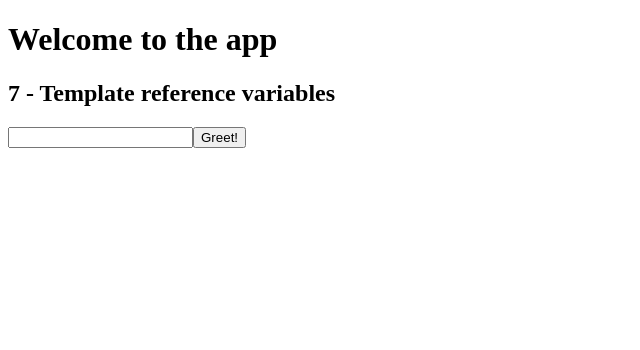
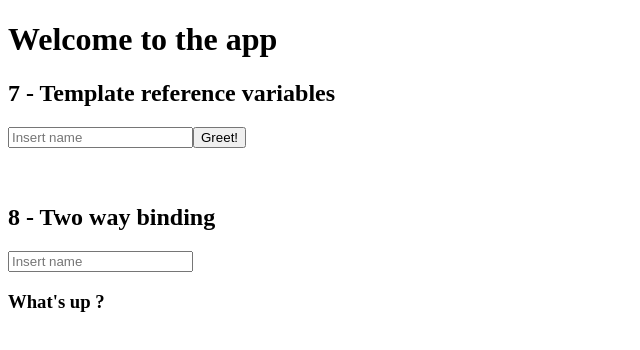
Before and after one commit to Adrigondo/Angular-Practices, an Angular app in the folder binding/: page / in a window 1280 px wide. Shown: the top 350 px of the page, without its empty margins (0-640 px from the left). Built offline with nearby package versions, Linux system fonts and the light colour scheme; a web font is replaced by a local one.

Commit message:
8_Update: add Two Way Binding practice on template reference vars component

```diff
--- a/binding/src/app/app.module.ts
+++ b/binding/src/app/app.module.ts
@@ -1,5 +1,6 @@
 import { NgModule } from '@angular/core';
 import { BrowserModule } from '@angular/platform-browser';
+import { FormsModule } from '@angular/forms';
 
 import { AppRoutingModule } from './app-routing.module';
 import { AppComponent } from './app.component';
@@ -20,7 +21,8 @@ import { TemplateReferenceVarsComponent } from './template-reference-vars/templa
   ],
   imports: [
     BrowserModule,
-    AppRoutingModule
+    AppRoutingModule,
+    FormsModule
   ],
   providers: [],
   bootstrap: [AppComponent]
--- a/binding/src/app/template-reference-vars/template-reference-vars.component.html
+++ b/binding/src/app/template-reference-vars/template-reference-vars.component.html
@@ -1,6 +1,10 @@
 <div class="">
     <h2>7 - Template reference variables</h2>
-    <input #name type="text" name="" id="" value>
+    <input #name type="text" name="" id="" placeholder="Insert name">
     <button (click)="sendGreet(name.value)">Greet!</button>
     <h3>{{greeting}}</h3>
+    <br>
+    <h2>8 - Two way binding </h2>
+    <input [(ngModel)]="name_2" type="text" name="" id="" placeholder="Insert name">
+    <h3>What's up {{name_2}}?</h3>
 </div>
--- a/binding/src/app/template-reference-vars/template-reference-vars.component.ts
+++ b/binding/src/app/template-reference-vars/template-reference-vars.component.ts
@@ -7,6 +7,7 @@ import { Component, OnInit } from '@angular/core';
 })
 export class TemplateReferenceVarsComponent implements OnInit {
   public greeting="";
+  public name_2="";
 
   constructor() { }
 
```
